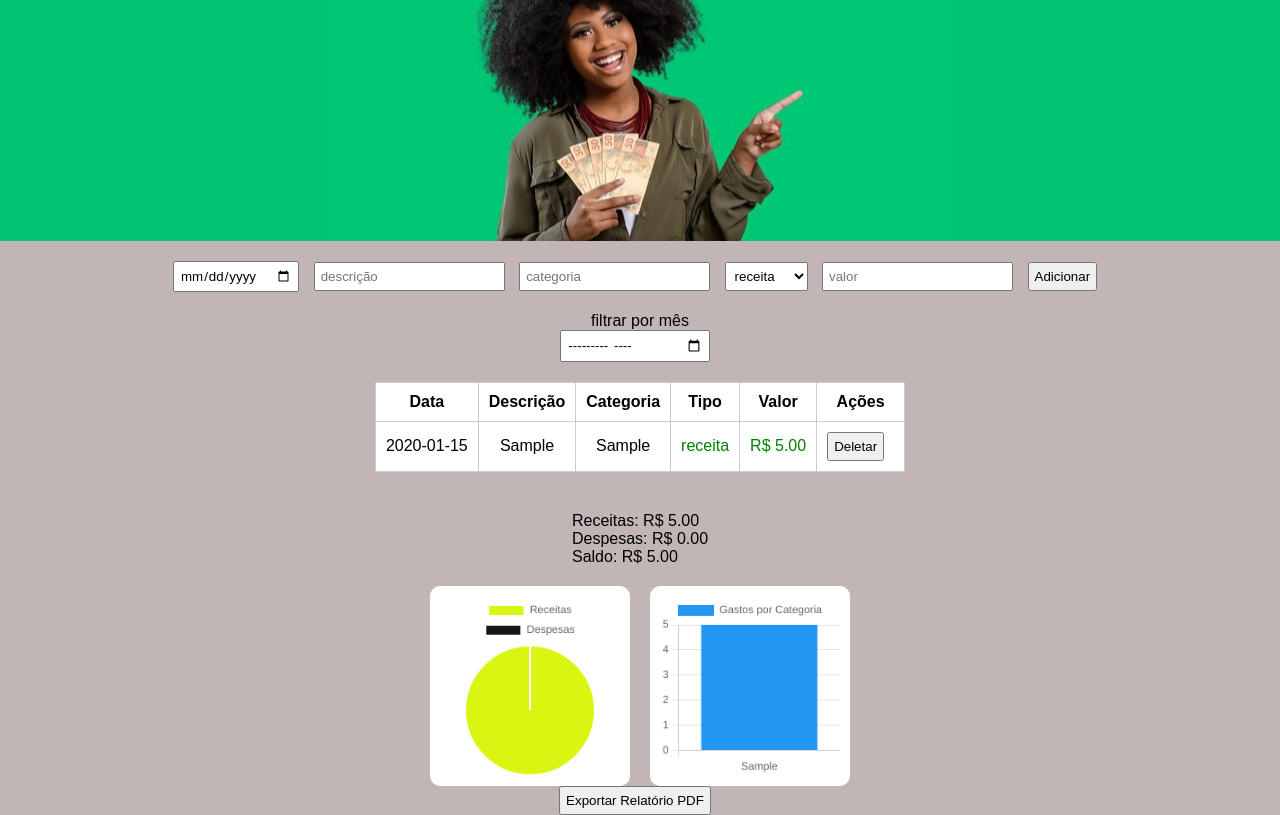
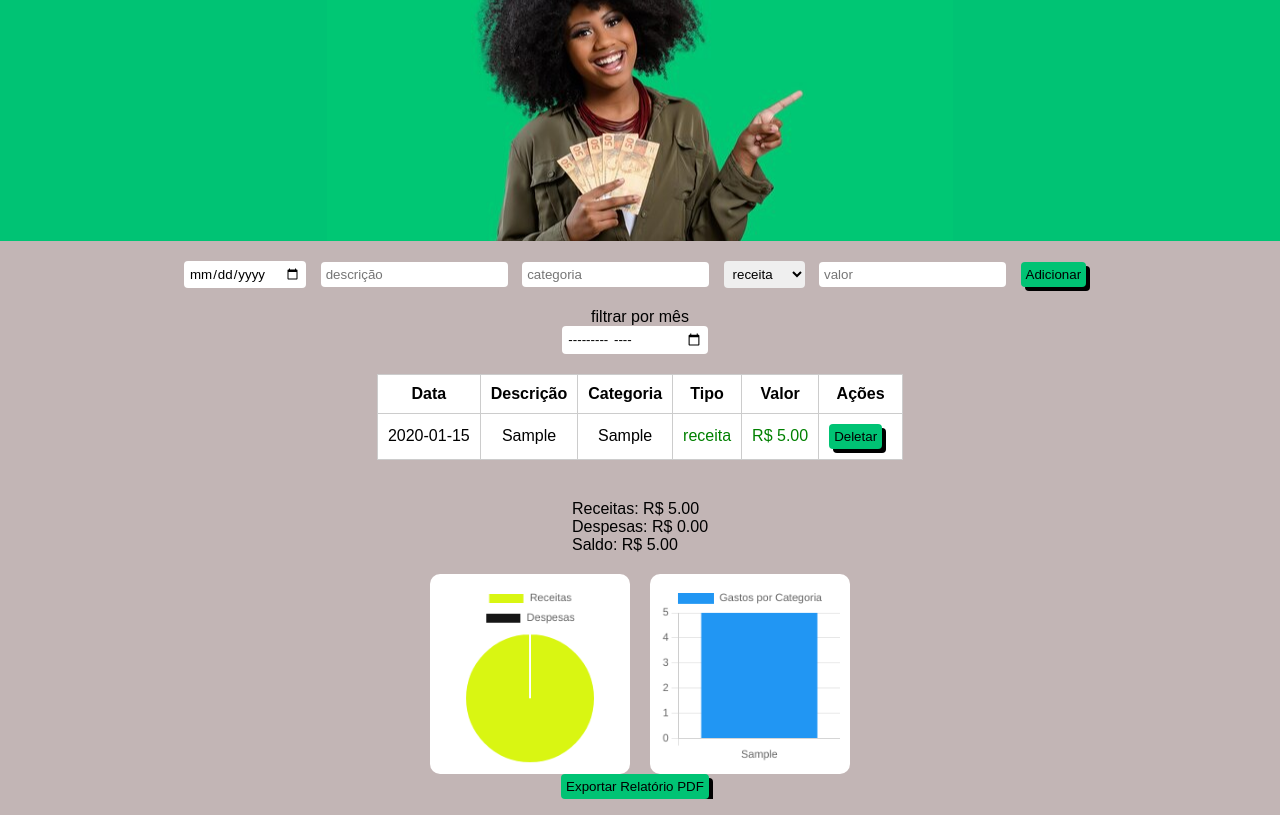
Before and after one commit to leandrowork03/controle-financeiro, a plain HTML site: page index.html in a window 1280 px wide. Both pictures are taken after typing "2020-01-15", "Sample", "Sample", "5" into the empty fields and a click on the button "Adicionar". Shown: the part 59-874 px from the top of the page. Drawn offline with nearby package versions, Linux system fonts and the light colour scheme.

Commit message:
melhorias gráficas

```diff
--- a/css/style.css
+++ b/css/style.css
@@ -42,8 +42,28 @@ body {
   input, select, button {
     margin-right: 10px;
     padding: 5px;
+    outline: none;
+    border: none;
+    border-radius: 4px;
   }
 
+  button{
+    background-color:  #00C374;
+    transition: ease-in-out 0.5s;
+    box-shadow:  4px 4px 0 black;
+    transition: transform 0.1s ease, box-shadow 0.5s ease, background-color 0.3s;
+  }
+
+  .btn-confirm:active{
+    background-color: #ffff01;
+    transform: scale(0.95);
+    box-shadow: 0 2px 3px rgba(0, 0, 0, 0.2);
+  }
+  .btn-delete:active{
+    background-color: #ff3801;
+    transform: scale(0.95);
+    box-shadow: 0 2px 3px rgba(0, 0, 0, 0.2);
+  }
   table {
     width: 100%;
     border-collapse: collapse;
--- a/index.html
+++ b/index.html
@@ -18,7 +18,7 @@
                 <option value="despesa">despesa</option>
             </select>
             <input type="number" id="valor" placeholder="valor" step="0.01" required>
-            <button type="submit">Adicionar</button>
+            <button type="submit" class="btn-confirm">Adicionar</button>
         </form>
 
         <label for="filtro-mes" class="form-label">filtrar por mês</label>
@@ -52,7 +52,7 @@
             <canvas id="grafico-barra"></canvas>
           </div>
 
-          <button id="exportar-pdf">Exportar Relatório PDF</button>
+          <button id="exportar-pdf" class="btn-confirm">Exportar Relatório PDF</button>
 
           <script src="https://cdn.jsdelivr.net/npm/chart.js"></script>
           <script src="https://cdnjs.cloudflare.com/ajax/libs/html2pdf.js/0.9.3/html2pdf.bundle.min.js"></script>
--- a/js/style.js
+++ b/js/style.js
@@ -64,7 +64,7 @@ function render() {
       <td>${t.categoria}</td>
       <td class="${t.tipo}">${t.tipo}</td>
       <td class="${t.tipo}">R$ ${t.valor.toFixed(2)}</td>
-      <td><button onclick="deletar(${t.id})">Deletar</button></td>
+      <td><button class="btn-delete" onclick="deletar(${t.id})">Deletar</button></td>
     `
     lista.appendChild(tr)
   })
```
